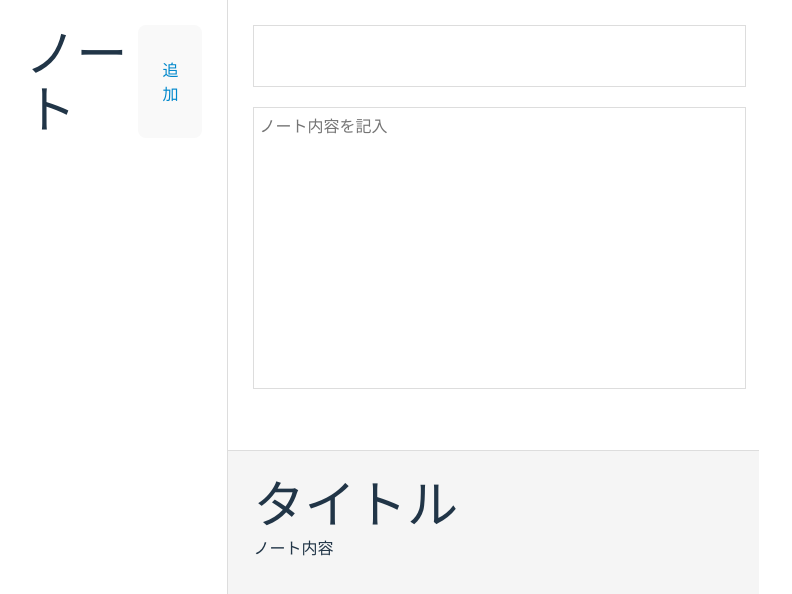
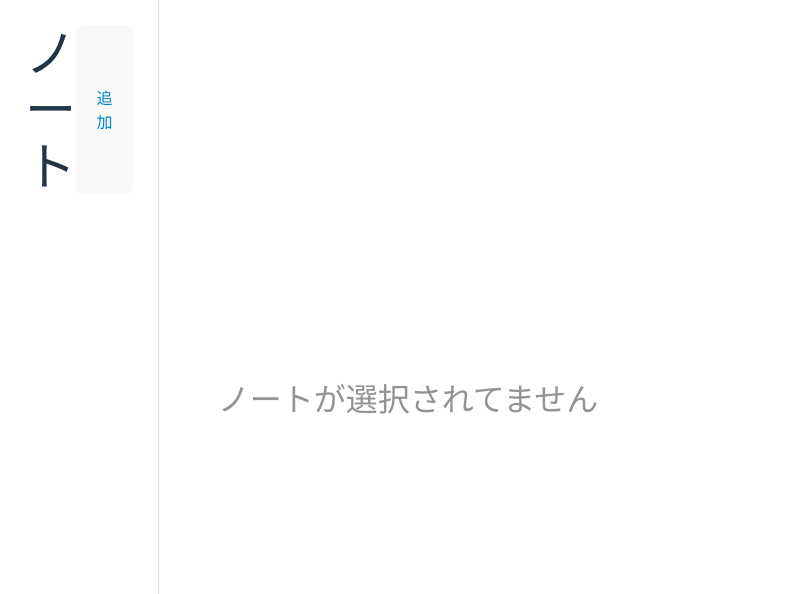
Before and after one commit to k-nanao/react-note-app, a React (Vite) app: page / in a window 1280 px wide. Shown: the top 594 px of the page, without its empty margins (0-792 px from the left). Built offline with nearby package versions, Linux system fonts and the light colour scheme.

Commit message:
Mainコンポーネントの編集を行うことができる機能

```diff
--- a/package.json
+++ b/package.json
@@ -10,7 +10,8 @@
   },
   "dependencies": {
     "react": "^18.2.0",
-    "react-dom": "^18.2.0"
+    "react-dom": "^18.2.0",
+    "react-markdown": "^8.0.3"
   },
   "devDependencies": {
     "@types/react": "^18.0.17",
--- a/src/App.jsx
+++ b/src/App.jsx
@@ -10,20 +10,41 @@ function App() {
   //アクティブになっているかの状態を管理する
   const [activeNote, setActiveNote] = useState(false);
 
+  //ノートを追加する関数
   const onAddNote = () => {
     const newNote = {
       id: uuid(),
       title: '新しいノート',
-      content: '新しいノートの内容',
+      content: '',
       modDate: Date.now(),
     };
     setNotes([...notes, newNote]);
-    console.log(notes);
+    // console.log(notes);
   };
 
+  //ノートを削除する関数
   const onDeleteNote = (id) => {
     const filterNotes = notes.filter((note) => note.id !== id);
     setNotes(filterNotes);
+  };
+
+  //アクティブになっているノートのオブジェクトを取得する関数。idだけではなくオブジェクト全て取ってこれる
+  const getActiveNote = () => {
+    return notes.find((note) => note.id === activeNote);
+  };
+
+  //Mainコンポーネントのnoteを編集したらSidebarの配列notesは更新されなければならない
+  const onUpDateNote = (updatedNote) => {
+    //修正された新しいノートの配列を返す
+    const upDatedNotesArray = notes.map((note) => {
+      //もしmap関数で展開したノートとこれから編集するノートのidが一緒なら
+      if (note.id === updatedNote.id) {
+        return updatedNote;
+      } else {
+        return note;
+      }
+    });
+    setNotes(upDatedNotesArray);
   };
 
   return (
@@ -35,7 +56,7 @@ function App() {
         onDeleteNote={onDeleteNote}
         setActiveNote={setActiveNote}
       />
-      <Main />
+      <Main activeNote={getActiveNote()} onUpDateNote={onUpDateNote} />
     </div>
   );
 }
--- a/src/components/Main.css
+++ b/src/components/Main.css
@@ -54,3 +54,13 @@ textarea {
   font-size: 2rem;
   color: #999;
 }
+
+.note-nothing {
+  width: 100%;
+  height: 100vh;
+  display: flex;
+  align-items: center;
+  justify-content: center;
+  font-size: 32px;
+  color: #939393;
+}
--- a/src/components/Main.jsx
+++ b/src/components/Main.jsx
@@ -1,16 +1,43 @@
 import React from 'react';
 import './Main.css';
+import { ReactMarkdown } from 'react-markdown/lib/react-markdown';
 
-const Main = () => {
+const Main = ({ activeNote, onUpDateNote }) => {
+  if (!activeNote) {
+    return <div className='note-nothing'>ノートが選択されてません</div>;
+  }
+
+  const onEditNote = (key, value) => {
+    onUpDateNote({
+      //以前のアクティブになっていたノートに対して
+      ...activeNote,
+      //動的キーtitleなのかcontentなのか自動で判別してくれる
+      [key]: value,
+      modDate: Date.now(),
+    });
+  };
+
   return (
     <div className='app-main'>
       <div className='app-main-note-edit'>
-        <input type='text' />
-        <textarea id='' placeholder='ノート内容を記入'></textarea>
+        <input
+          id='title'
+          type='text'
+          value={activeNote.title}
+          onChange={(e) => onEditNote('title', e.target.value)}
+        />
+        <textarea
+          id='content'
+          placeholder='ノート内容を記入'
+          value={activeNote.content}
+          onChange={(e) => onEditNote('content', e.target.value)}
+        ></textarea>
       </div>
       <div className='app-main-note-preview'>
-        <h1 className='preview-title'>タイトル</h1>
-        <div className='markdown-preview'>ノート内容</div>
+        <h1 className='preview-title'>{activeNote.title}</h1>
+        <ReactMarkdown className='markdown-preview'>
+          {activeNote.content}
+        </ReactMarkdown>
       </div>
     </div>
   );
```
Also changed, not shown: 1 other file (tests, documents, lock files or other folders).
